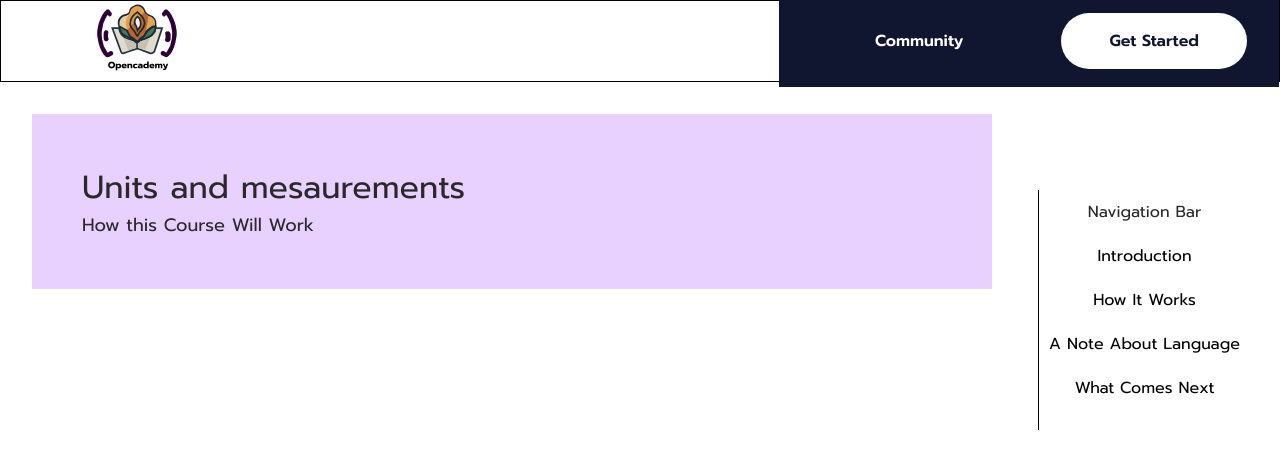
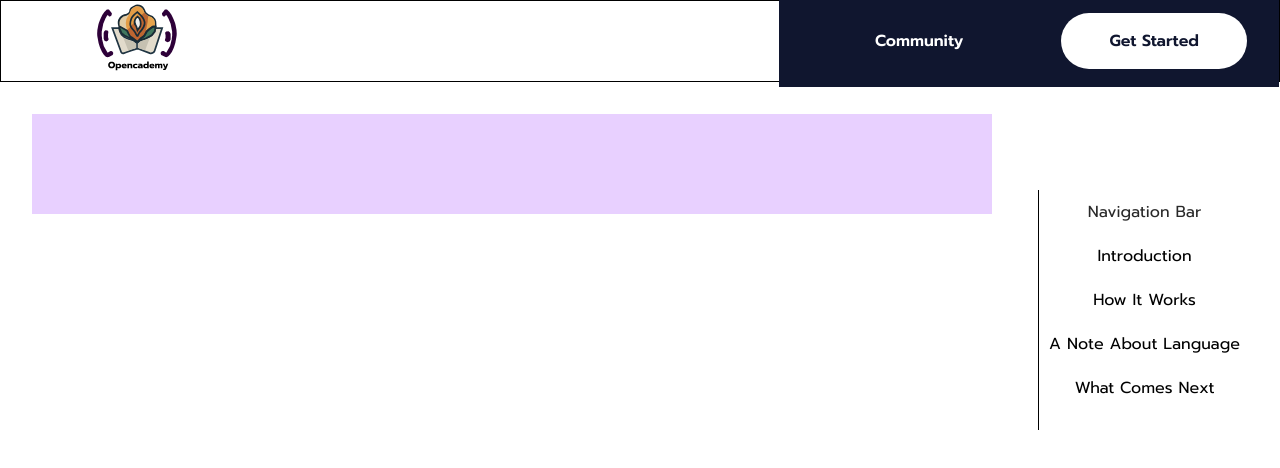
Before and after one commit to vbv-nyk/opencademy, a Next.js app: page /maincontent in a window 1280 px wide. Shown: the top 468 px of the page. Built offline with nearby package versions, Linux system fonts and the light colour scheme.

Commit message:
FIX small bugs

```diff
--- a/components/MainPage/MainPage.tsx
+++ b/components/MainPage/MainPage.tsx
@@ -12,6 +12,7 @@ import { renderToString } from "react-dom/server";
 import { hydrate } from "react-dom";
 
 export default function MainPage(props: any) {
+  console.log(props);
   const div = document.createElement("div");
   const markup = props.dataPath;
   return (
@@ -19,8 +20,8 @@ export default function MainPage(props: any) {
       <Header />
       <div className={styles.mainPageContainer}>
         <div className={styles.lessonInformation}>
-          <div className={styles.mainTitle}>{foundationContent.mainTitle}</div>
-          <div className={styles.subTitle}>{foundationContent.subTitle}</div>
+          <div className={styles.mainTitle}>{props.title}</div>
+          <div className={styles.subTitle}>{props.subSection}</div>
         </div>
         <div>{ReactHtmlParser(markup)}</div>
         <Sidebar />
--- a/pages/maincontent.tsx
+++ b/pages/maincontent.tsx
@@ -3,5 +3,12 @@ import MainPage from "../components/MainPage/MainPage";
 
 export default function MainContent() {
   const router = useRouter();
-  return <MainPage id={router.query.id} dataPath={router.query.dataPath} />;
+  return (
+    <MainPage
+      id={router.query.id}
+      dataPath={router.query.dataPath}
+      title={router.query.title}
+      subSection={router.query.subSection}
+    />
+  );
 }
```
Also changed, not shown: components/IndexPage/subcomponents/IndexCard.tsx (+8 -6 lines).
